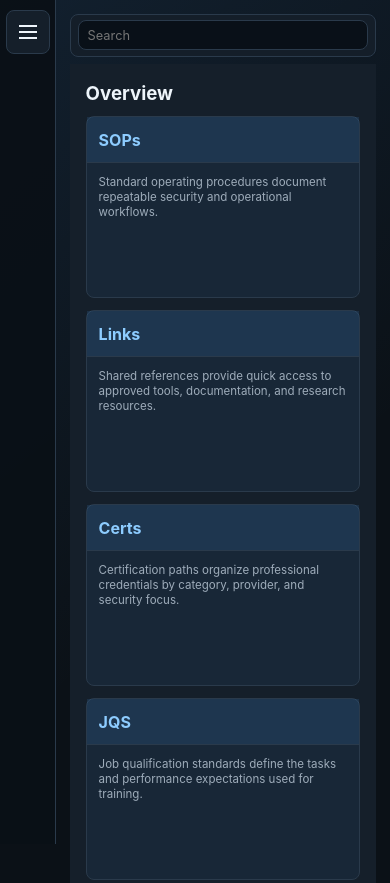
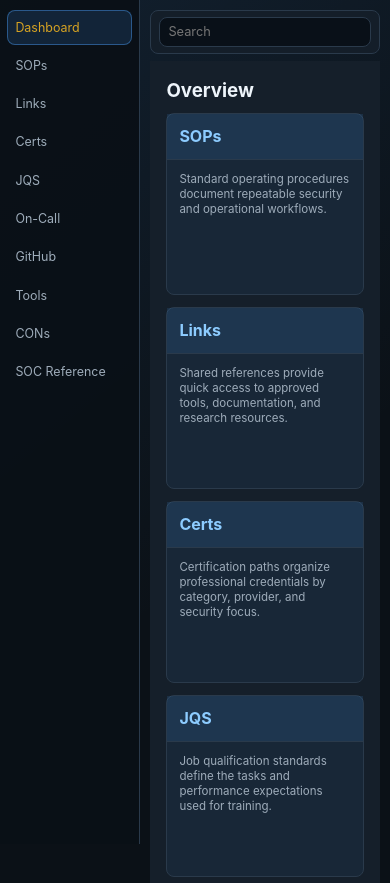
Before and after one commit to faciane2003/Frontdoor, a plain HTML site: page index.html in a window 390 px wide. Shown: the top 883 px of the page. Drawn offline with Linux system fonts and the light colour scheme.

Commit message:
Keep navigation expanded on the left

```diff
--- a/css/styles.css
+++ b/css/styles.css
@@ -2457,7 +2457,7 @@ button.table-link {
 
 @media (max-width: 1060px) {
   .app-shell {
-    grid-template-columns: 56px minmax(0, 1fr);
+    grid-template-columns: 170px minmax(0, 1fr);
   }
 
   .sidebar {
@@ -2466,31 +2466,27 @@ button.table-link {
     z-index: 20;
     height: 100vh;
     flex-direction: column;
-    align-items: center;
+    align-items: stretch;
     border-right: 1px solid var(--line);
     border-bottom: 0;
-    padding: 0.6rem 0.35rem;
+    padding: 0.75rem 0.6rem;
   }
 
   .nav-toggle {
-    display: block;
-    flex: 0 0 auto;
+    display: none;
   }
 
   .app-nav {
-    position: absolute;
-    top: 0.6rem;
-    left: calc(100% + 0.45rem);
-    right: auto;
-    display: none;
-    width: min(220px, calc(100vw - 4.5rem));
-    max-height: calc(100vh - 1.2rem);
+    position: static;
+    display: grid;
+    width: auto;
+    max-height: none;
     overflow-y: auto;
-    border: 1px solid var(--line);
-    border-radius: 8px;
-    background: #0a1017;
-    padding: 0.6rem;
-    box-shadow: var(--shadow);
+    border: 0;
+    border-radius: 0;
+    background: transparent;
+    padding: 0;
+    box-shadow: none;
   }
 
   .app-nav.is-open {
@@ -2504,12 +2500,21 @@ button.table-link {
 }
 
 @media (max-width: 700px) {
+  .app-shell {
+    grid-template-columns: 140px minmax(0, 1fr);
+  }
+
   .workspace {
-    padding: 0.85rem;
+    padding: 0.65rem;
   }
 
   .sidebar {
-    padding: 0.6rem 0.35rem;
+    padding: 0.65rem 0.45rem;
+  }
+
+  .nav-item {
+    font-size: 0.78rem;
+    padding: 0.45rem;
   }
 
   .topbar {
--- a/index.html
+++ b/index.html
@@ -9,7 +9,7 @@
     >
     <meta name="application-name" content="Frontdoor">
     <title>Frontdoor</title>
-    <link rel="stylesheet" href="css/styles.css?v=20260929-2">
+    <link rel="stylesheet" href="css/styles.css?v=20260929-3">
   </head>
   <body>
     <div class="app-shell">
@@ -143,6 +143,6 @@
     </dialog>
 
     <script async src="https://cdn.jsdelivr.net/npm/xlsx@0.18.5/dist/xlsx.full.min.js"></script>
-    <script src="js/main.js?v=20260929-2"></script>
+    <script src="js/main.js?v=20260929-3"></script>
   </body>
 </html>
```
Also changed, not shown: AGENT.md (+8 -0 lines).
